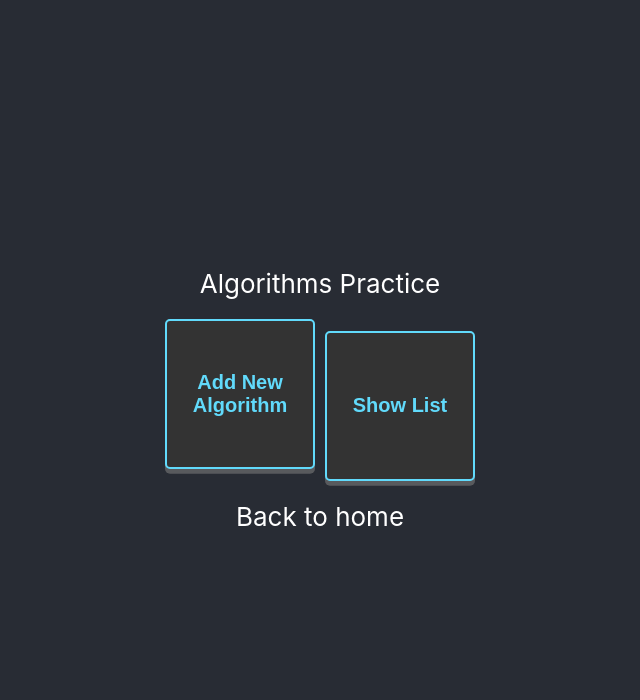
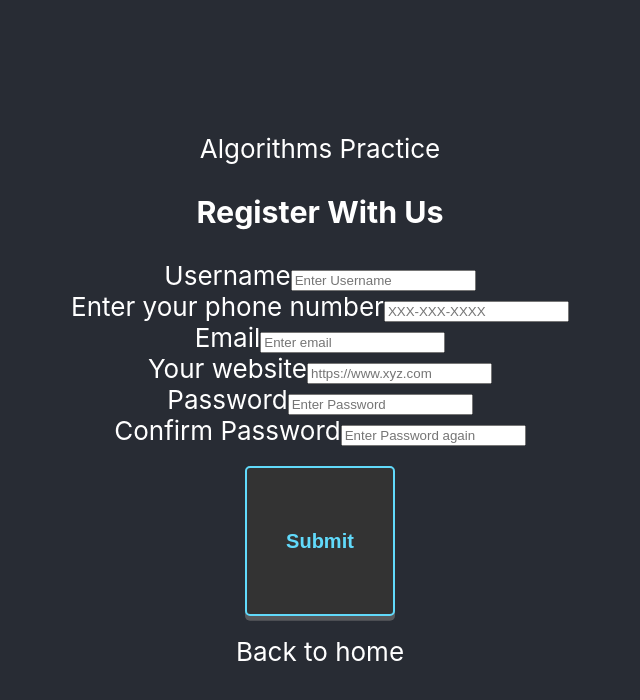
Before and after one commit to unachoza/Thoughts-on-Algorithms-DataStructures, a React (Create React App) app: page / in a window 1280 px wide. Shown: the top 700 px of the page, without its empty margins (320-960 px from the left). Built offline with nearby package versions, Linux system fonts and the light colour scheme.

Commit message:
form with typescript no errors

```diff
--- a/src/App.tsx
+++ b/src/App.tsx
@@ -1,6 +1,7 @@
 import React, { Component } from 'react';
 import './App.css';
 import Main from './Components/Main';
+import Form from './Components/Form';
 
 interface State {
   addNew: boolean;
@@ -9,7 +10,7 @@ interface State {
 //<{}, State>
 class App extends Component<{}, State> {
   state: any = {
-    isLoaded: false,
+    addNew: false,
     showList: false,
   };
   render() {
@@ -18,11 +19,13 @@ class App extends Component<{}, State> {
         <div className="App">
           <header className="App-header">
             <div className="App-link">Algorithms Practice</div>
-            <div>
+            <Form />
+            {/* <div>
               <button>Add New Algorithm</button>
               <button>Show List</button>
             </div>
-            <div>{this.state.showList ? <Main /> : null}</div>
+            <div>{this.state.addNew ? <Form /> : null}</div>
+            <div>{this.state.showList ? <Main /> : null}</div> */}
             <a href="https://arianna-dev.vercel.app/" style={{ color: 'white', textDecoration: 'none' }}>
               Back to home
             </a>
--- /dev/null
+++ b/src/Components/Form.tsx
@@ -0,0 +1,84 @@
+import React, { Component } from 'react';
+import '../App.css';
+
+interface State {
+  username: string;
+  phone: string;
+  email: string;
+  site: string;
+  password: string;
+  passconf: string;
+}
+//<{}, State>
+class Form extends Component<{}, State> {
+  state: any = {
+    username: false,
+    phone: false,
+    email: false,
+    site: false,
+    password: false,
+    passconf: false,
+  };
+  render() {
+    return (
+      <div className="container">
+        <h3 className="text-center mb-5">Register With Us</h3>
+        <form action="/register" method="POST" className="form">
+          <div className="form-group" id="name">
+            <label className="text-muted mb-0" htmlFor="#username">
+              Username
+            </label>
+            <input type="text" name="Username" id="username" className="form-control" placeholder="Enter Username" />
+          </div>
+          <div className="form-group" id="phone-inp">
+            <label className="text-muted mb-0" htmlFor="#phone">
+              Enter your phone number
+            </label>
+            <input type="text" id="phone" placeholder="XXX-XXX-XXXX" name="phone" className="form-control" />
+          </div>
+          <div className="form-group" id="mail">
+            <label className="text-muted mb-0" htmlFor="#email">
+              Email
+            </label>
+            <input type="text" id="email" placeholder="Enter email" name="email" className="form-control" />
+          </div>
+          <div className="form-group" id="site-inp">
+            <label className="text-muted mb-0" htmlFor="#site">
+              Your website
+            </label>
+            <input type="text" id="site" placeholder="https://www.xyz.com" name="site" className="form-control" />
+          </div>
+          <div className="form-group" id="pass">
+            <label className="text-muted mb-0" htmlFor="#password">
+              Password
+            </label>
+            <input
+              type="password"
+              className="form-control"
+              placeholder="Enter Password"
+              id="password"
+              name="password"
+            />
+          </div>
+          <div className="form-group" id="pass2">
+            <label className="text-muted mb-0" htmlFor="#passconf">
+              Confirm Password
+            </label>
+            <input
+              type="password"
+              className="form-control"
+              placeholder="Enter Password again"
+              id="passconf"
+              name="passconf"
+            />
+          </div>
+          <button type="submit" className="btn btn-primary mt-5 btn-lg btn-block">
+            Submit
+          </button>
+        </form>
+        <form action="submit"></form>
+      </div>
+    );
+  }
+}
+export default Form;
```
